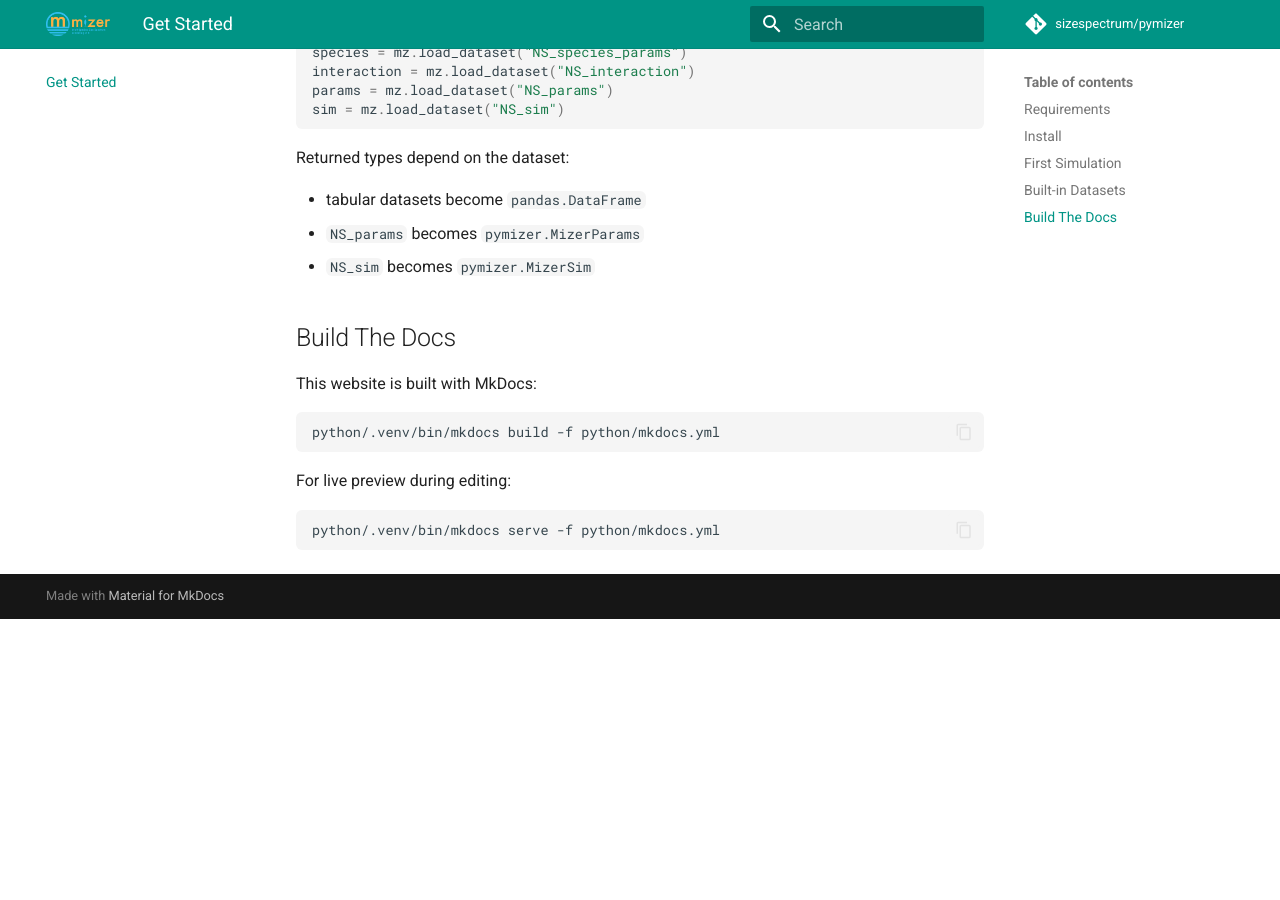
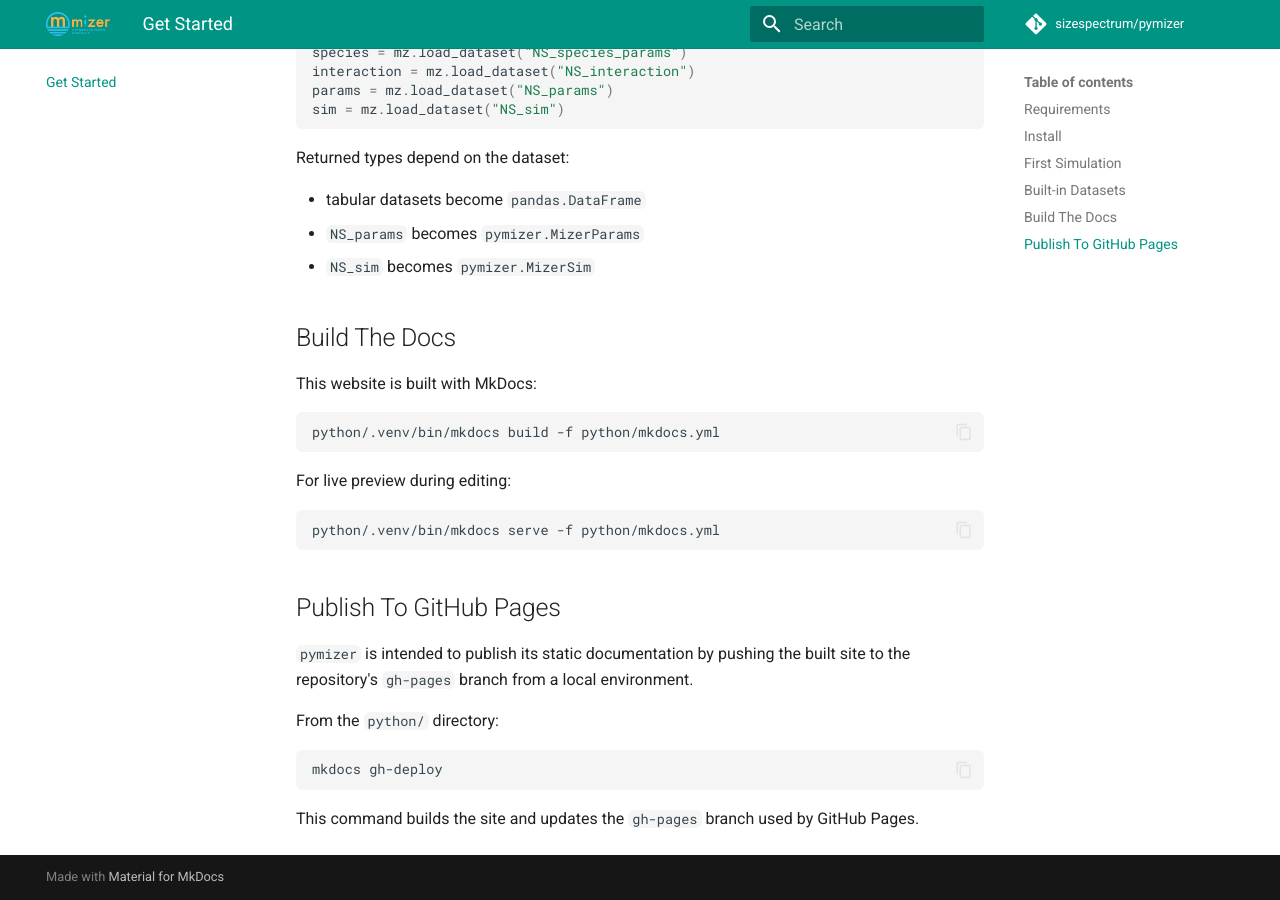
Before and after one commit to sizespectrum/pymizer, an MkDocs documentation site: the page built from docs/get-started.md, in a window 1280 px wide and 900 px high, scrolled down 1404 px. Built offline with MkDocs 1.6.1 and Material for MkDocs 9.7.7, drawn with Linux system fonts in a browser that asks for light colours; comment, search, counter and statistics services are not loaded; before the commit the page ends 2023 px from its top, so only the background shows below that.

Commit message:
Switch docs deployment to gh-pages

````diff
--- a/docs/get-started.md
+++ b/docs/get-started.md
@@ -82,3 +82,17 @@ For live preview during editing:
 ```bash
 python/.venv/bin/mkdocs serve -f python/mkdocs.yml
 ```
+
+## Publish To GitHub Pages
+
+`pymizer` is intended to publish its static documentation by pushing the built
+site to the repository's `gh-pages` branch from a local environment.
+
+From the `python/` directory:
+
+```bash
+mkdocs gh-deploy
+```
+
+This command builds the site and updates the `gh-pages` branch used by GitHub
+Pages.
````
Also changed, not shown: README.md (+7 -0 lines), 1 other file.
